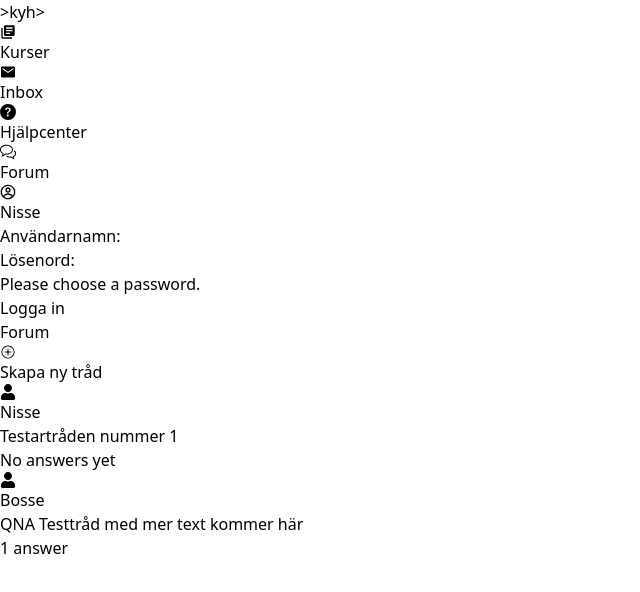
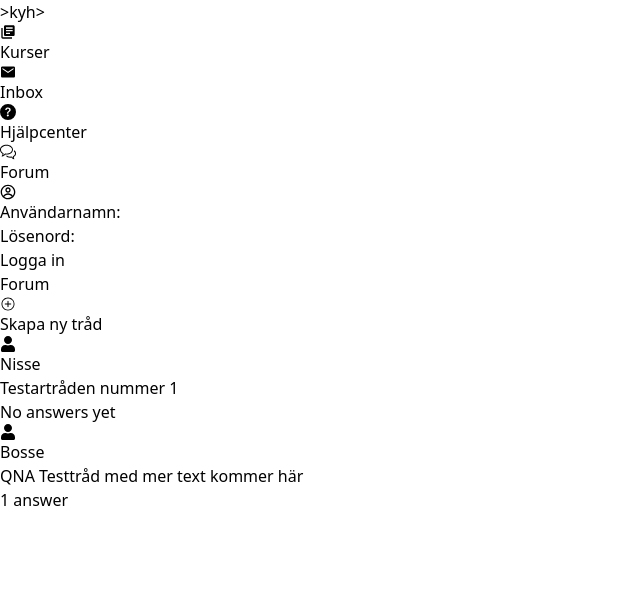
Before and after one commit to veraaa99/omniway-forum-individuell-uppgift, a React (Vite) app: page / in a window 1280 px wide. Shown: the top 592 px of the page, without its empty margins (0-640 px from the left). Built offline with nearby package versions, Linux system fonts and the light colour scheme.

Commit message:
Updated UserForm with UserContext funtionality (create user and login user). Added some input validation to the form.

```diff
--- a/src/components/Header.tsx
+++ b/src/components/Header.tsx
@@ -5,16 +5,10 @@ import { IoMdMail } from "react-icons/io";
 import { MdLibraryBooks } from "react-icons/md";
 
 import { useUser } from "../contexts/UserContext";
-import { useEffect } from "react";
-import { dummyUsers } from "../data/users";
 
 function Header() {
 
-  const { currentUser, actions } = useUser()
-
-  useEffect(() => {
-    actions.setUser(dummyUsers[0])
-  }, [])
+  const { currentUser } = useUser()
 
   return (
     <div className="w-full bg-orange-500 h-16 mt-10 flex justify-between px-10 md:px-28 xl:px-40">
--- a/src/components/UserForm.tsx
+++ b/src/components/UserForm.tsx
@@ -1,45 +1,83 @@
 import { useForm, type SubmitHandler } from 'react-hook-form'
+import { useUser } from '../contexts/UserContext'
+import { useEffect, useState } from 'react'
 
 type FormData = {
   username: string
   password: string
 }
 
+function UserForm() {
 
-function UserForm() {
   const {
     register,
-    setValue,
     handleSubmit,
-    formState: { errors },
-  } = useForm<FormData>()
-  const onSubmit: SubmitHandler<FormData> = (data) => console.log(data)
+    reset,
+    formState: { errors  },
+  } = useForm<FormData>({ defaultValues: { username: "", password: "" } })
+
+  const { users, actions } = useUser()
+
+  const [passwordError, setPasswordError] = useState<string>("")
+  const [isSubmitted, setIsSubmitted] = useState(false)
+
+  useEffect(() => {
+    if (isSubmitted) {
+      reset({ username: "", password: "" })
+    }
+    setIsSubmitted(false)
+    setPasswordError("")
+
+  }, [isSubmitted, reset])
+
+  const onSubmit: SubmitHandler<FormData> = (data: FormData) => {
+    const _user: User = { userName: data.username, password: data.password.trim() }
+    const existingUser = users.find((u) => u.userName == _user.userName)
+
+    if(!existingUser) {
+      actions.createUser(_user)
+      actions.setUser(_user)
+
+      setIsSubmitted(true)
+    } else {
+      if(existingUser.password == _user.password) {
+        actions.setUser(_user)
+        setIsSubmitted(true)
+      } else {
+        setPasswordError("Fel lösenord")
+        return
+      }
+    }
+
+    return
+  }
 
   return (
     <div className="w-full max-w-xs">
-      <form className="bg-white shadow-md rounded px-8 pt-6 pb-8 mb-4">
+      <form className="bg-white shadow-md rounded px-8 pt-6 pb-8 mb-4" onSubmit={handleSubmit(onSubmit)}>
+
         <div className="mb-4">
           <label className="block mb-2" >Användarnamn: </label>
-          <input className='border' {...register("username")} />
+          <input className='border' {...register("username", { required: true })} />
+          {errors.username && errors.username.type === "required" && <p className="text-red-500 text-xs italic mt-1">Vänligen ange ett användarnamn</p>}
         </div>
 
         <div className="mb-6">
-          <label>Lösenord: </label>
-          <input className='border' id='password' {...register("password")} />
-          <p className="text-red-500 text-xs italic">Please choose a password.</p>
+          <label className="block mb-2">Lösenord: </label>
+          <input className='border' id='password' {...register("password", { required: true })} />
+          {errors.password && errors.password.type === "required" && <p className="text-red-500 text-xs italic mt-1">Vänligen ange ett lösenord</p>}
         </div>
 
-        <div onSubmit={handleSubmit(onSubmit)}>
-          <button
-            type="button"
+        <div>
+          {passwordError && <p className="text-red-500 text-sm italic mb-3">{passwordError}</p>}
+        </div>
+
+        <div>
+          <input
+            type="submit"
+            value="Logga in"
             className='shadow appearance-none border rounded w-full py-2 px-3 text-gray-700 leading-tight focus:outline-none focus:shadow-outline'
-            onClick={() => {
-              setValue("username", "RebLar")
-              setValue("password", "123456")
-            }}
-          >
-            Logga in
-          </button>
+          />
         </div>
       </form>
     </div>
--- a/src/contexts/UserContext.tsx
+++ b/src/contexts/UserContext.tsx
@@ -44,11 +44,8 @@ function UserProvider ({ children }: PropsWithChildren) {
     const createUser: typeof defaultState.actions.createUser = (user) => {
         console.log("User: ", user)
 
-        const isUserNameTaken = users.find((u) => u.userName == user.userName)
-        if(!isUserNameTaken) {
-            const updatedUsers = [...users, user]
-            _setUsers(updatedUsers)
-        }
+        const updatedUsers = [...users, user]
+        _setUsers(updatedUsers)
     }
 
     const setUser = (user: User | null) => {
```
